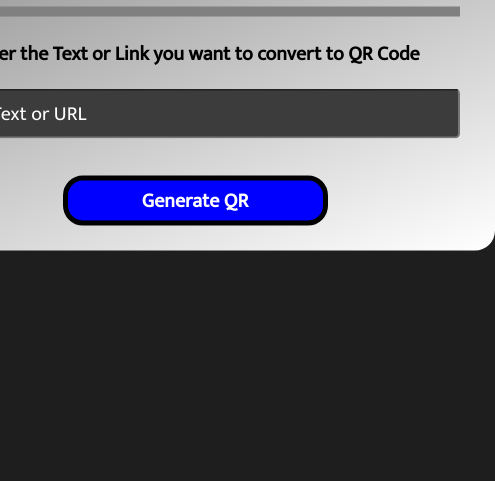
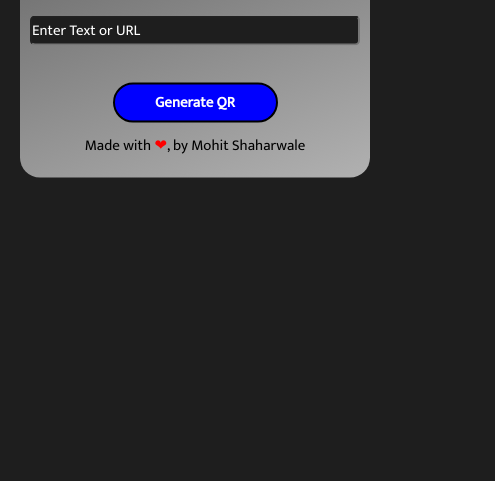
Before and after one commit to mohits2806/qr-hub, a plain HTML site: page index.html in a window 390 px wide. Shown: the part 363-844 px from the top of the page, 495 px wide, since content can reach past the window. Drawn offline with Linux system fonts and the light colour scheme.

Commit message:
Fully Optimized it for mobile screens. Also added a Footer section

```diff
--- a/index.html
+++ b/index.html
@@ -3,10 +3,13 @@
 <head>
     <meta charset="UTF-8">
     <meta name="viewport" content="width=device-width, initial-scale=1.0">
+    <meta name="theme-color" content="rgb(30, 30, 30)">
     <link rel="shortcut icon" href="logo.webp" type="image/x-icon">
+    <meta name="description" content="QR-Hub is a qr code generator. Just enter a Text or Link you want to convert to QR and this website will do the work for you">
     <title>QR Hub - QR Code Generator</title>
     <link rel="stylesheet" href="style.css">
 </head>
+
 <body>
     <div class="container">
         <div class="header">
@@ -17,15 +20,22 @@
         <div class="main">
             <h2>Enter the Text or Link you want to convert to QR Code</h2>
             <input type="text" placeholder="Enter Text or URL" id="qrText">
-
-            <div id="imgBox">
-                <img src="" id="qrImage">
+            <div id="qr">
+                <img src="" id="qrImage" alt="">
             </div>
-
             <button onclick="generateQR()">Generate QR</button>
+        </div>
+        <div class="footer">
+            Made with <span>&#10084;</span>, by <a href="https://linkedin.com/in/mohit-shaharwale-634b22282" target="_blank">Mohit Shaharwale</a>
         </div>
     </div>
 
-    <script src="script.js"></script>
+    <script>
+        function generateQR(){
+            if(qrText.value.length > 0){
+                qrImage.src = "https://api.qrserver.com/v1/create-qr-code/?size=200x200&data=" + qrText.value;
+            }
+        }
+    </script>
 </body>
 </html>
--- a/script.js
+++ /dev/null
@@ -1,8 +0,0 @@
-let qr = document.getElementById(qr);
-
-function generateQR(){
-    if(qrText.value.length > 0){
-        qrImage.src = "https://api.qrserver.com/v1/create-qr-code/?size=200x200&data=" + qrText.value;
-        qr.classList.add("displayQR");
-    }
-}
--- a/style.css
+++ b/style.css
@@ -14,7 +14,7 @@ body{
 hr{
     border: none;
     outline: none;
-    background: gray;
+    background: rgb(30, 30, 30);
     height: 10px;
     margin: 20px 0;
     width: 100%;
@@ -27,7 +27,7 @@ hr{
     top: 50%;
     left: 50%;
     transform: translate(-50%, -50%);
-    background: linear-gradient(160deg, gray, white);
+    background: linear-gradient(160deg, rgb(90, 90, 90), rgb(177, 177, 177));
     border-radius: 20px;
 }
 
@@ -53,7 +53,7 @@ hr{
 }
 
 .container .main h2{
-    font-size: 20px;
+    font-size: 23px;
     margin-bottom: 8px;
     text-align: center;
 }
@@ -63,10 +63,10 @@ hr{
     height: 50px;
     border: 2 px aqua;
     outline: 0;
-    padding: 10px;
+    padding: 10px 0;
     margin: 10px 0px;
     border-radius: 5px;
-    background: rgb(60, 60, 60);
+    background: rgb(30, 30, 30);
     color: white;
     font-size: 20px;
     overflow: scroll;
@@ -94,3 +94,79 @@ hr{
 .container .main button:active{
     background: rgb(61, 61, 255);
 }
+
+.footer{
+    font-size: 20px;
+    width: 100%;
+    text-align: center;
+    padding: 10px;
+    font-family: 'Mukta', sans-serif;
+
+}
+
+.footer span{
+    color: red;
+}
+
+.footer a{
+    color: black;
+    text-decoration: none;
+}
+
+.footer a:hover{
+    color: rgb(84, 84, 84);
+}
+
+/* Making it responsive for Mobile Screens */
+
+@media only screen and (max-width: 600px){
+
+    hr{
+        height: 8px;
+        margin: 20px 0;
+        width: 100%;
+    }
+
+    .container{
+        width: 350px;
+        padding: 10px;
+        top: 45%;
+    }
+
+    .container .header h1{
+        font-size: 30px;
+    }
+
+    .container .header img{
+        height: 50px;
+    }
+
+    .container .main h2{
+        font-size: 14px;
+        margin-bottom: 8px;
+        text-align: center;
+    }
+
+    .container .main input{
+        width: 100%;
+        height: 30px;
+        border-radius: 5px;
+        font-size: 15px;
+    }
+
+    .container .main input::placeholder{
+        font-size: 15px;
+    }
+
+    .container .main button{
+        border: 2px solid black;
+        height: 40px;
+        background: blue;
+        font-size: 15px;
+    }
+
+    .footer{
+        font-size: 15px;
+    }
+
+}
```
